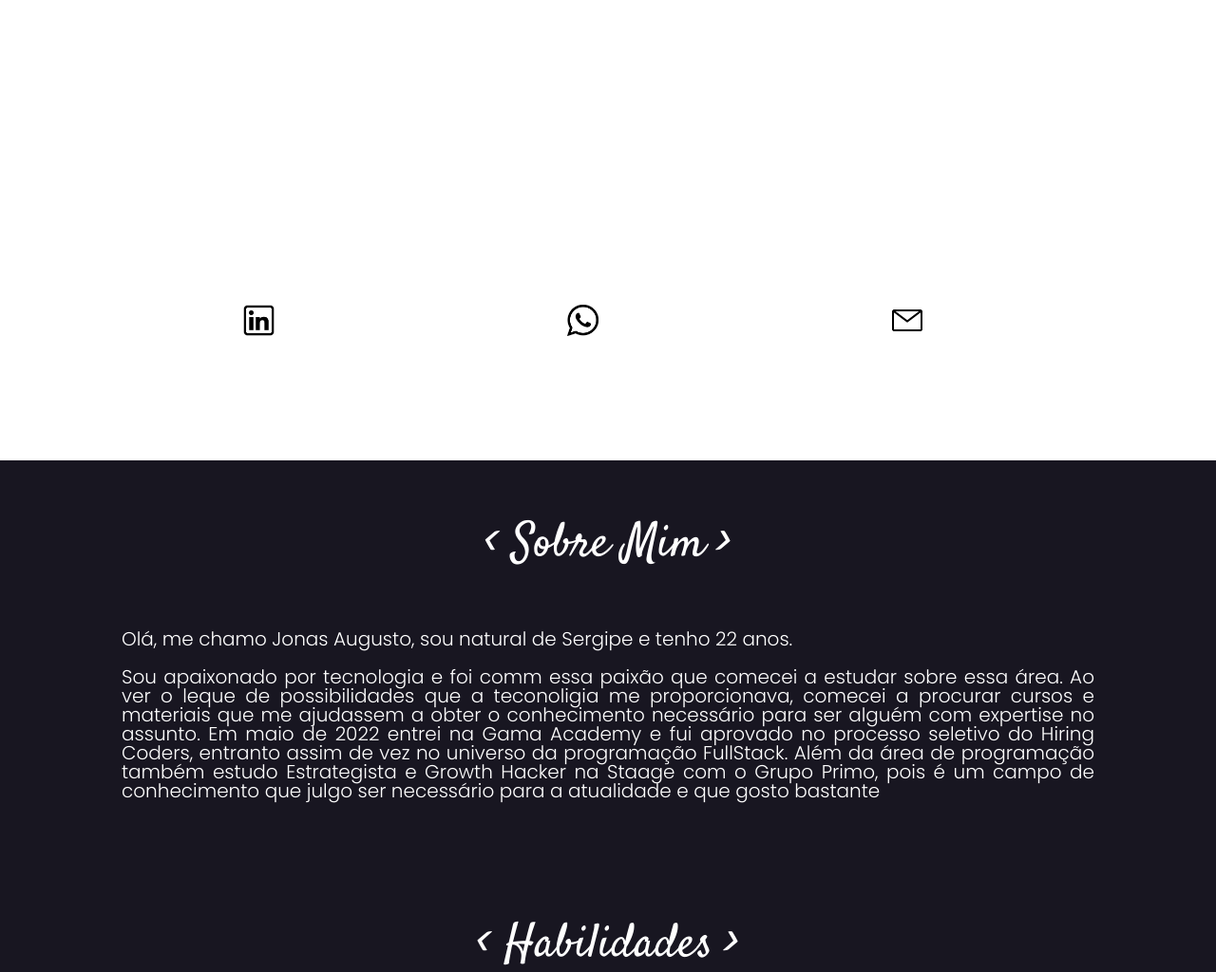
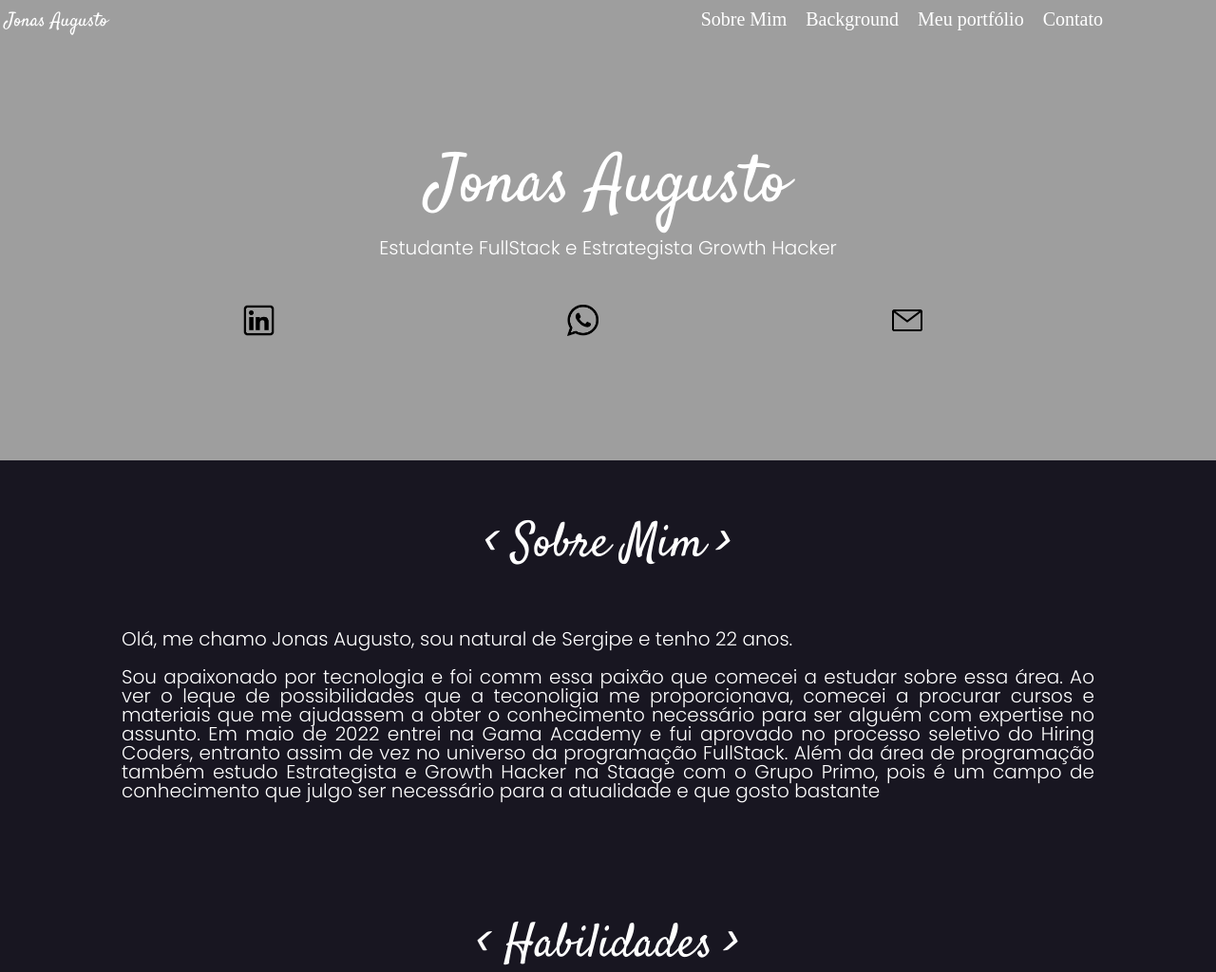
Before and after one commit to jonasaugust1/portofolio-basico, a plain HTML site: page index.html in a window 1280 px wide. Shown: the top 1024 px of the page at 95% size. Drawn offline with Linux system fonts and the light colour scheme; the site is published under a folder, as on GitHub Pages, so addresses that start at the root find nothing.

Commit message:
Corringindo Background-image

```diff
--- a/style/style.css
+++ b/style/style.css
@@ -7,7 +7,7 @@
 
 html{
     height: 100%;
-    background: url('/img/tranquil-universe-background.png') no-repeat center center fixed;
+    background: url('../img/tranquil-universe-background.png') no-repeat center center fixed;
     -webkit-background-size: cover;
     -moz-background-size: cover;
     -o-background-size: cover;
```
